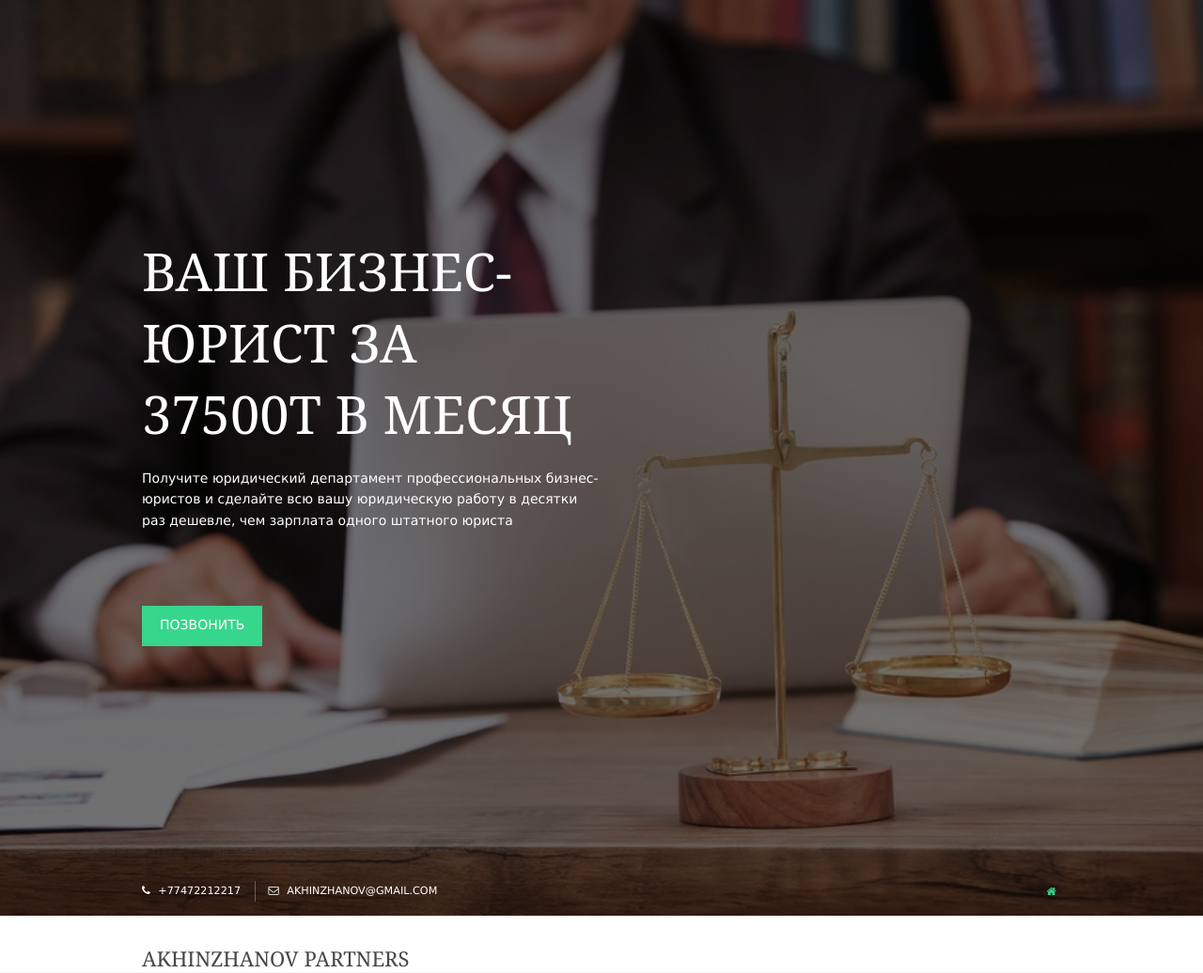
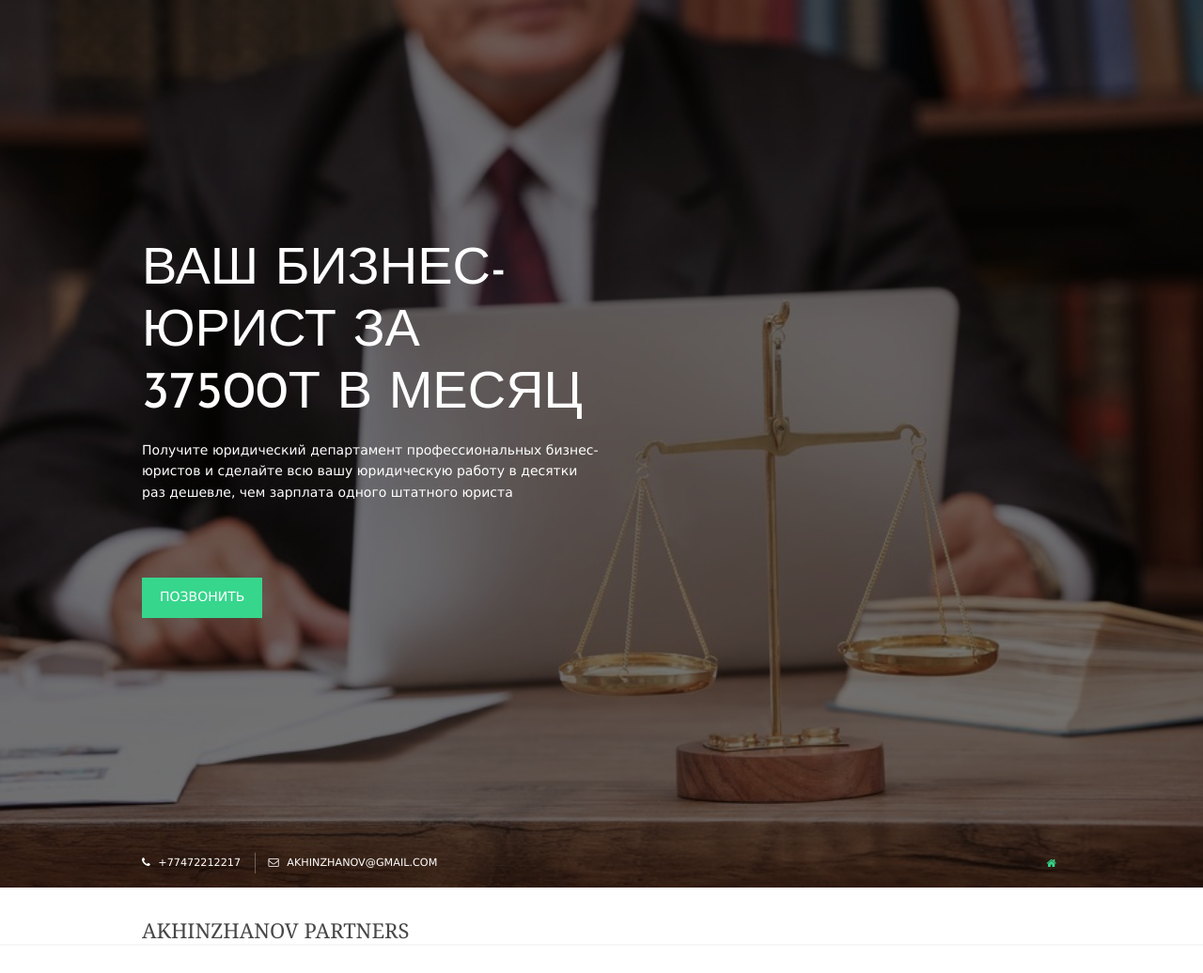
Before and after one commit to zhan01/akhinzhanov_partners, a Flask app: page /outsourcing in a window 1280 px wide. Shown: the top 1036 px of the page at 94% size. Run offline with Flask 2, Linux system fonts and the light colour scheme.

Commit message:
edited third page better font

```diff
--- a/templates/thirdpage.html
+++ b/templates/thirdpage.html
@@ -63,7 +63,7 @@ ul ul {
     <!-- ################################################################################################ -->
     <article>
 
-      <h4 class="heading">Ваш бизнес-юрист за 37500т <i class="fas fa-tenge"></i>в месяц</h4>
+      <h4 class="heading"style="font-family: 'Josefin Sans', sans-serif;">Ваш бизнес-юрист за 37500т <i class="fas fa-tenge"></i>в месяц</h4>
       <p>Получите юридический департамент профессиональных бизнес-юристов и сделайте всю вашу юридическую работу в десятки раз дешевле, чем зарплата одного штатного юриста</p>
 
       <footer>
```
